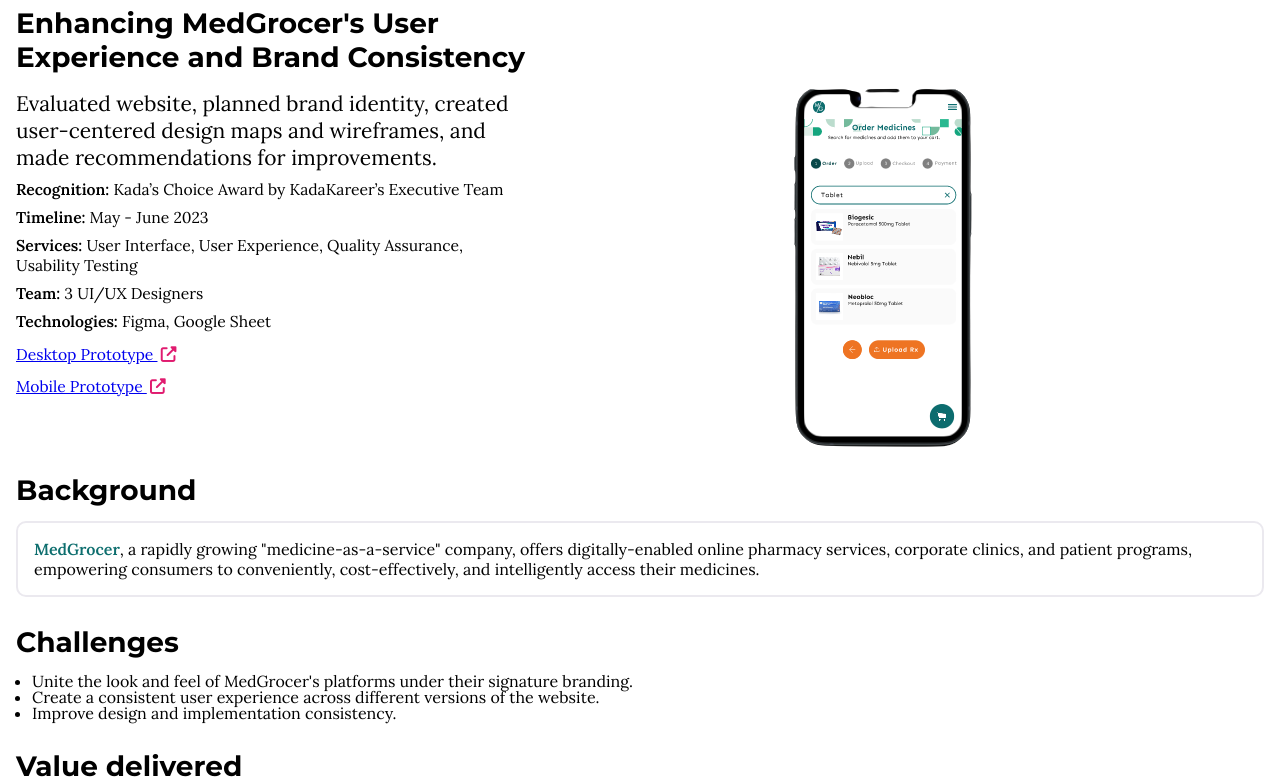
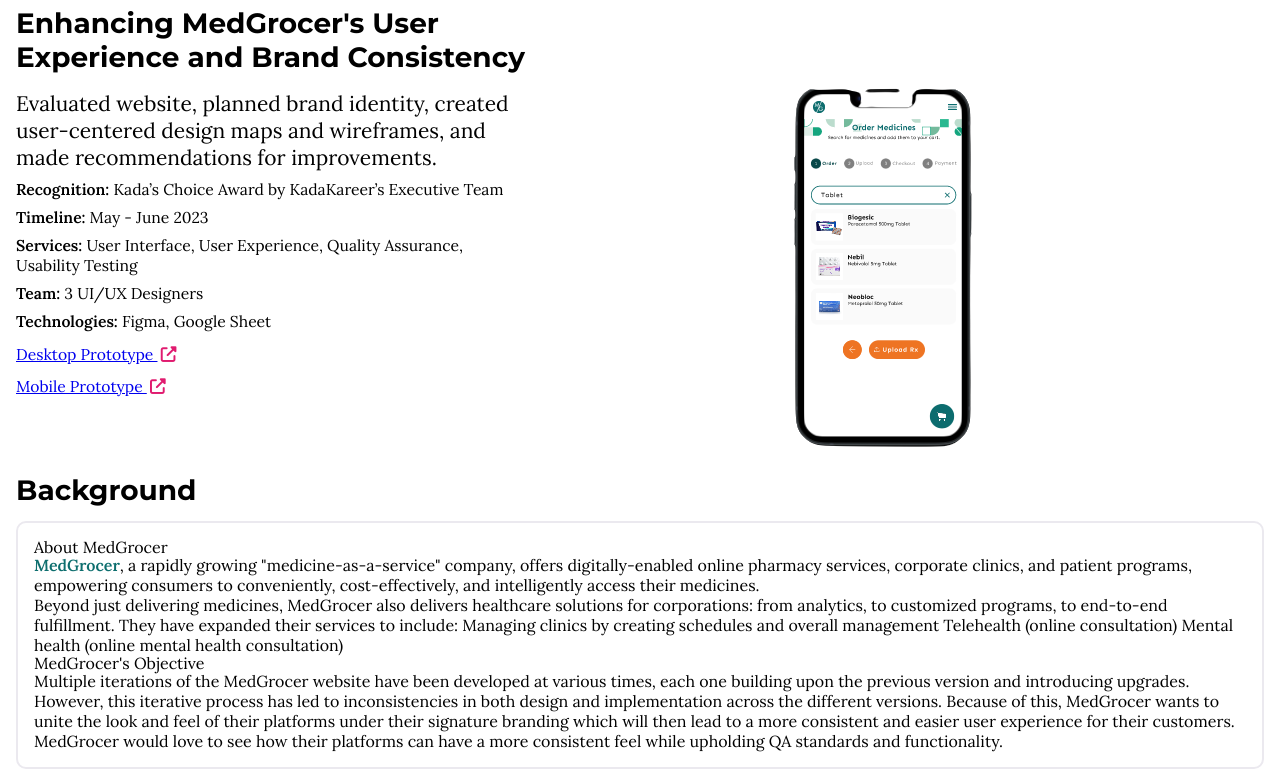
Before and after one commit to joyce-madjos/Portfolio-v2, a plain HTML site: page case-study.html in a window 1280 px wide. Shown: the part 146-929 px from the top of the page. Drawn offline with Linux system fonts and the light colour scheme.

Commit message:
add background content

```diff
--- a/case-study.html
+++ b/case-study.html
@@ -106,11 +106,34 @@
       </div>
       <h3 class="background-heading">Background</h3>
       <div class="background">
+        <h4>About MedGrocer</h4>
         <p>
           <em>MedGrocer</em>, a rapidly growing "medicine-as-a-service" company,
           offers digitally-enabled online pharmacy services, corporate clinics,
           and patient programs, empowering consumers to conveniently,
           cost-effectively, and intelligently access their medicines.
+        </p>
+        <p>
+          Beyond just delivering medicines, MedGrocer also delivers healthcare
+          solutions for corporations: from analytics, to customized programs, to
+          end-to-end fulfillment. They have expanded their services to include:
+          Managing clinics by creating schedules and overall management
+          Telehealth (online consultation) Mental health (online mental health
+          consultation)
+        </p>
+        <h4>MedGrocer's Objective</h4>
+        <p>
+          Multiple iterations of the MedGrocer website have been developed at
+          various times, each one building upon the previous version and
+          introducing upgrades. However, this iterative process has led to
+          inconsistencies in both design and implementation across the different
+          versions. Because of this, MedGrocer wants to unite the look and feel
+          of their platforms under their signature branding which will then lead
+          to a more consistent and easier user experience for their customers.
+        </p>
+        <p>
+          MedGrocer would love to see how their platforms can have a more
+          consistent feel while upholding QA standards and functionality.
         </p>
       </div>
       <div class="goal">
--- a/style.css
+++ b/style.css
@@ -876,7 +876,16 @@
   flex-wrap: wrap;
   gap: 1rem;
   margin-top: 1rem;
-  /* border: 2px solid green; */
+  padding: 1rem;
+  border-radius: 1rem;
+  background: #ffffff;
+  background: -moz-linear-gradient(left, #ffffff 0%, #ff94a2 100%);
+  background: -webkit-linear-gradient(left, #ffffff 0%, #ff94a2 100%);
+  background: linear-gradient(
+    to right,
+    #ffffff 0%,
+    #ff94a2 100%
+  ); /* border: 2px solid green; */
 }
 
 .challenges {
```
